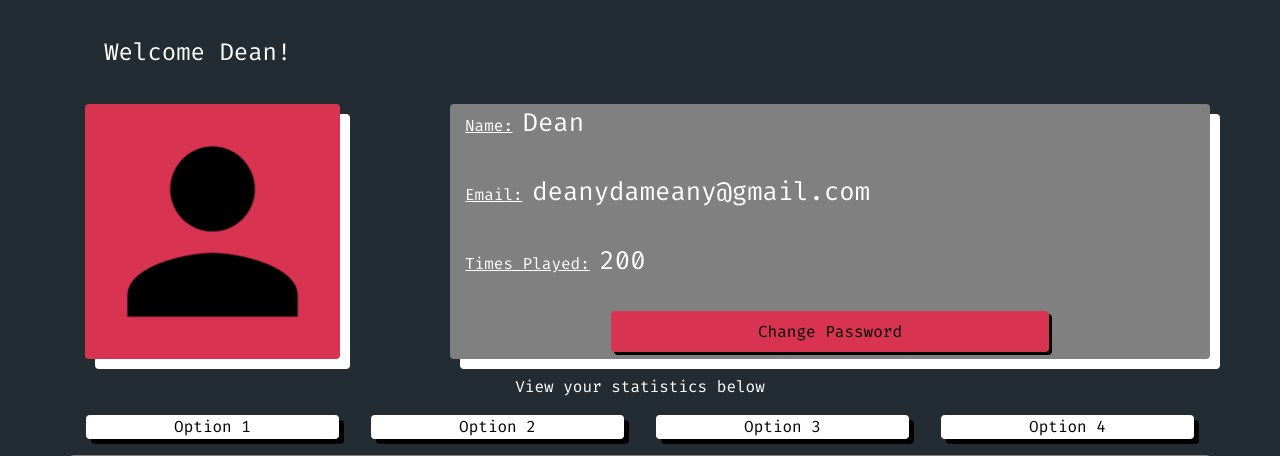
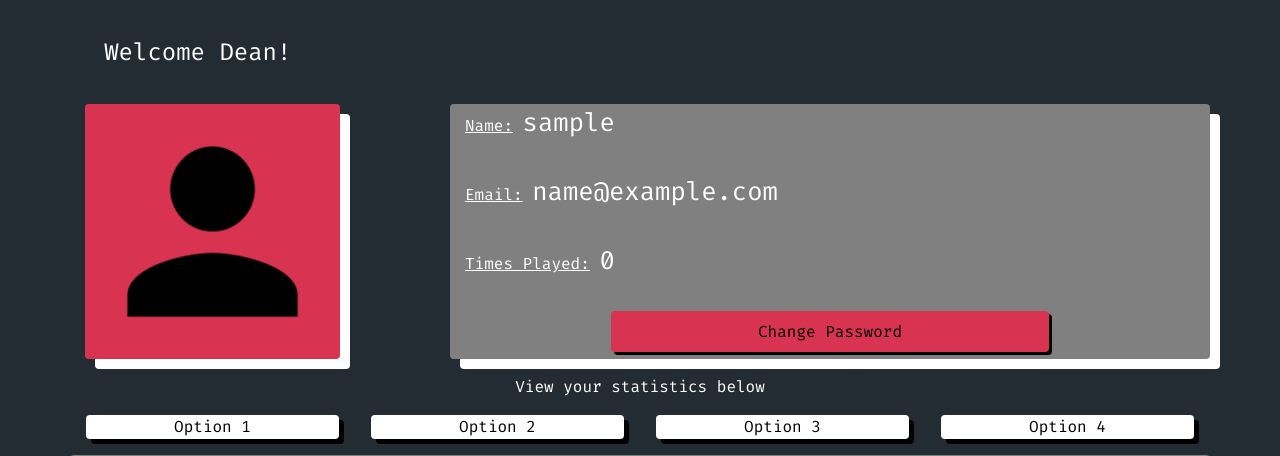
Before and after one commit to jonathanjchoong/learn-morse, a Flask app: page /profile in a window 1280 px wide. Shown: the part 72-528 px from the top of the page. Run offline with Flask 2, Linux system fonts and the light colour scheme; the visitor is signed in with stand-in values (Sample User, id 1); data comes from the database, SQL or seed files in the repository; data that the repository does not hold is empty; some libraries are stand-ins or nearby versions.

Commit message:
profile page with user information now

```diff
--- a/app/routes.py
+++ b/app/routes.py
@@ -26,25 +26,52 @@ def about():
 def learn():
     return render_template("learn.html", footer_option = 'not fixed')
 
+#stand alone function which queries the database to see how many plays the user has made
+def howManyPlays(id):
+    print(id)
+    user_play_num = Play.query.filter_by(user_id = id).count()
+    return user_play_num
+
+
 #profile page and option 1
 @app.route('/profile')
 def profile():
-    return render_template("profileStats_1.html", footer_option = 'not fixed')
+    user = current_user.display_name
+    email = current_user.email
+    UID = current_user.id
+    num_plays = howManyPlays(UID)
+
+    return render_template("profileStats_1.html", footer_option = 'not fixed', username= user, user_email = email, numPlay = num_plays)
 
 #profile page option 2
 @app.route('/profile_op2')
 def profile_op2():
-    return render_template("profileStats_2.html", footer_option = 'not fixed')
+    user = current_user.display_name
+    email = current_user.email
+    UID = current_user.id
+    num_plays = howManyPlays(UID)
+
+    return render_template("profileStats_2.html", footer_option = 'not fixed', username= user, user_email = email, numPlay = num_plays)
 
 #profile page option 3
 @app.route('/profile_op3')
 def profile_op3():
-    return render_template("profileStats_3.html", footer_option = 'not fixed')
+    user = current_user.display_name
+    email = current_user.email
+    UID = current_user.id
+    num_plays = howManyPlays(UID)
+
+    return render_template("profileStats_3.html", footer_option = 'not fixed', username= user, user_email = email, numPlay = num_plays)
 
 #profile page option 4
 @app.route('/profile_op4')
 def profile_op4():
-    return render_template("profileStats_4.html", footer_option = 'not fixed')
+    user = current_user.display_name
+    email = current_user.email
+    UID = current_user.id
+    num_plays = howManyPlays(UID)
+
+    return render_template("profileStats_4.html", footer_option = 'not fixed', username= user, user_email = email, numPlay = num_plays)
 
 #----------------------------------------------------------------------
 ## Routes to game pages
@@ -123,6 +150,7 @@ def takeGameData():
         #send the data to the play database
         if current_user.is_authenticated:
             userID = current_user.id #check  if correct
+
             game_data = Play(user_id = userID, letter_guessed = letter_guessed, is_correct = is_correct, game_mode = game_mode )
             db.session.add(game_data)
             db.session.commit()
--- a/app/templates/profile.html
+++ b/app/templates/profile.html
@@ -25,9 +25,9 @@
             </div>
             <div class = 'col-md-1'></div>
             <div class = 'col-md-8 rounded info-div'>
-                <p><u>Name:</u> <span class = 'info-text'>Dean</span></p>
-                <p><u>Email:</u> <span class = 'info-text'>deanydameany@gmail.com</span></p>
-                <p><u>Times Played:</u> <span class = 'info-text'>200</span></p>
+                <p><u>Name:</u> <span class = 'info-text'>{{ username }}</span></p>
+                <p><u>Email:</u> <span class = 'info-text'>{{user_email}}</span></p>
+                <p><u>Times Played:</u> <span class = 'info-text'>{{ numPlay }}</span></p>
                 <button class = 'pswrd-button'>Change Password</button>
             </div>
         </div>
```
